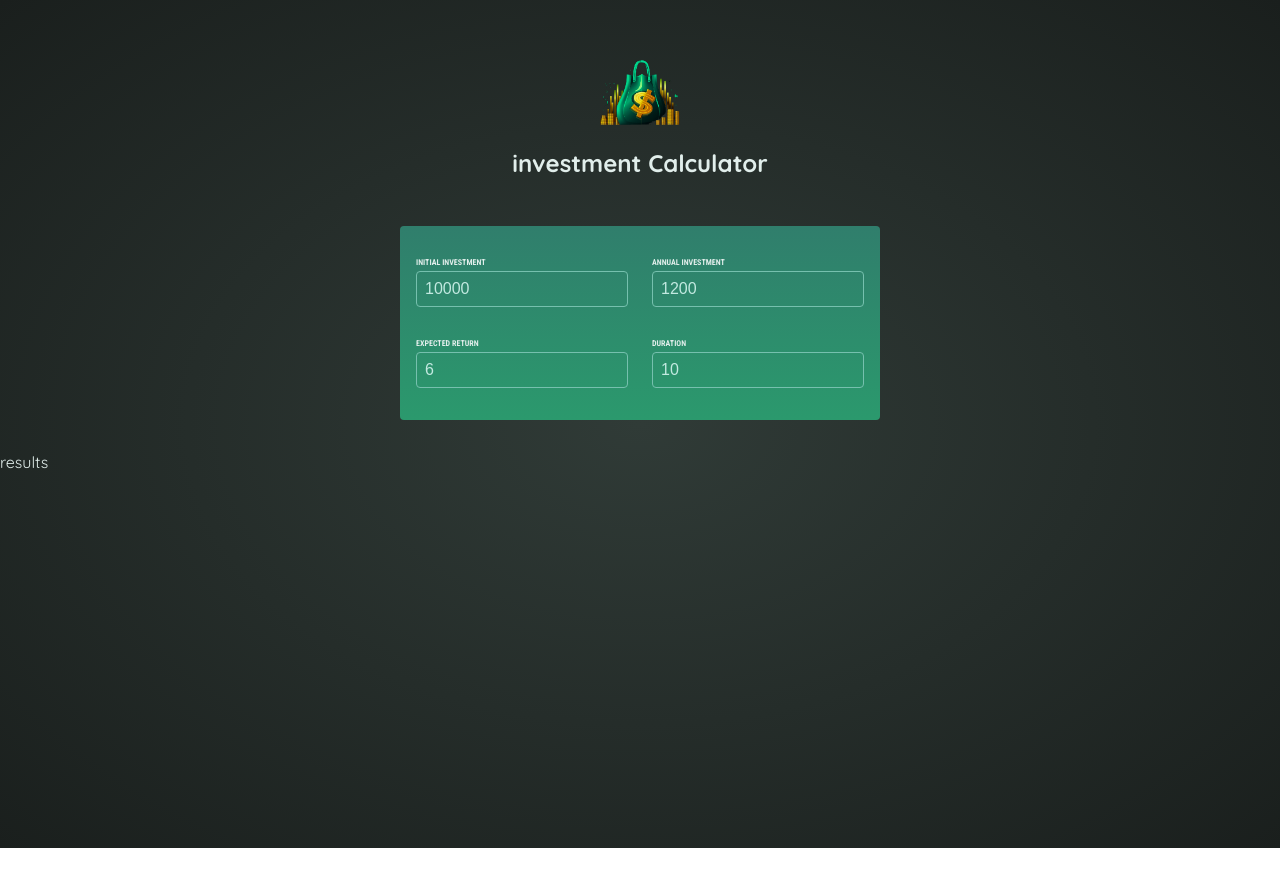
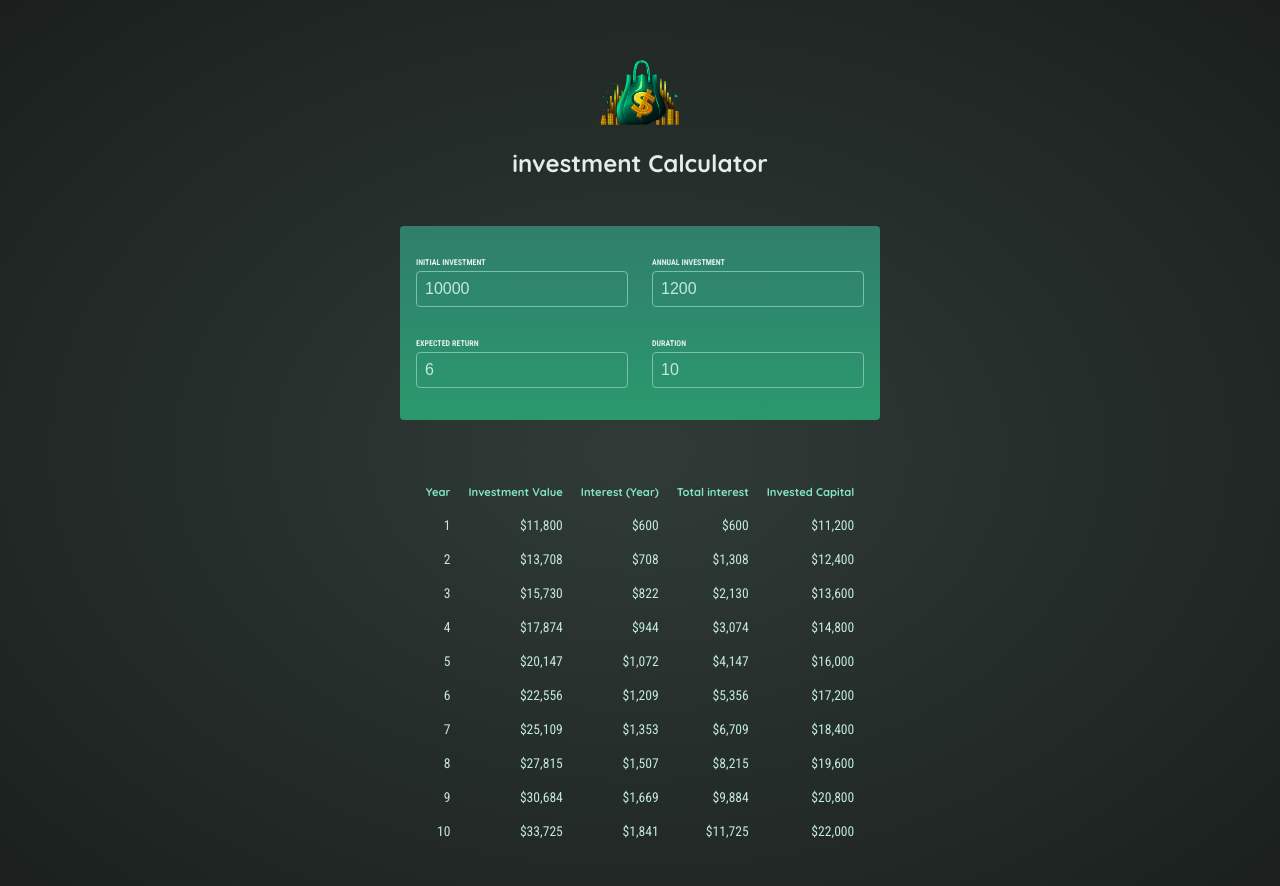
Before and after one commit to JamieDawson/investment-app, a React (Vite) app: page / in a window 1280 px wide. Shown: the top 886 px of the page. Before the commit the page ends 848 px from the top, so only its background shows below. Built offline with nearby package versions, Linux system fonts and the light colour scheme.

Commit message:
finished logic for getting results

```diff
--- a/src/components/Results.jsx
+++ b/src/components/Results.jsx
@@ -1,8 +1,45 @@
-import { calculateInvestmentResults } from "../util/investment.js";
+import { calculateInvestmentResults, formatter } from "../util/investment.js";
 
 export default function Results({ input }) {
   const resultsData = calculateInvestmentResults(input);
+  const initialInvestment =
+    resultsData[0].valueEndOfYear -
+    resultsData[0].interest -
+    resultsData[0].annualInvestment;
+
   console.log(resultsData);
 
-  return <p>results</p>;
+  return (
+    <table id="result">
+      <thead>
+        <tr>
+          <th>Year</th>
+          <th>Investment Value</th>
+          <th>Interest (Year)</th>
+          <th>Total interest</th>
+          <th>Invested Capital</th>
+        </tr>
+      </thead>
+      <tbody>
+        {resultsData.map((yearData) => {
+          const totalInterest =
+            yearData.valueEndOfYear -
+            yearData.annualInvestment * yearData.year -
+            initialInvestment;
+
+          const totalAmountInvested = yearData.valueEndOfYear - totalInterest;
+
+          return (
+            <tr key={yearData.year}>
+              <td>{yearData.year}</td>
+              <td>{formatter.format(yearData.valueEndOfYear)}</td>
+              <td>{formatter.format(yearData.interest)}</td>
+              <td>{formatter.format(totalInterest)}</td>
+              <td>{formatter.format(totalAmountInvested)}</td>
+            </tr>
+          );
+        })}
+      </tbody>
+    </table>
+  );
 }
```
